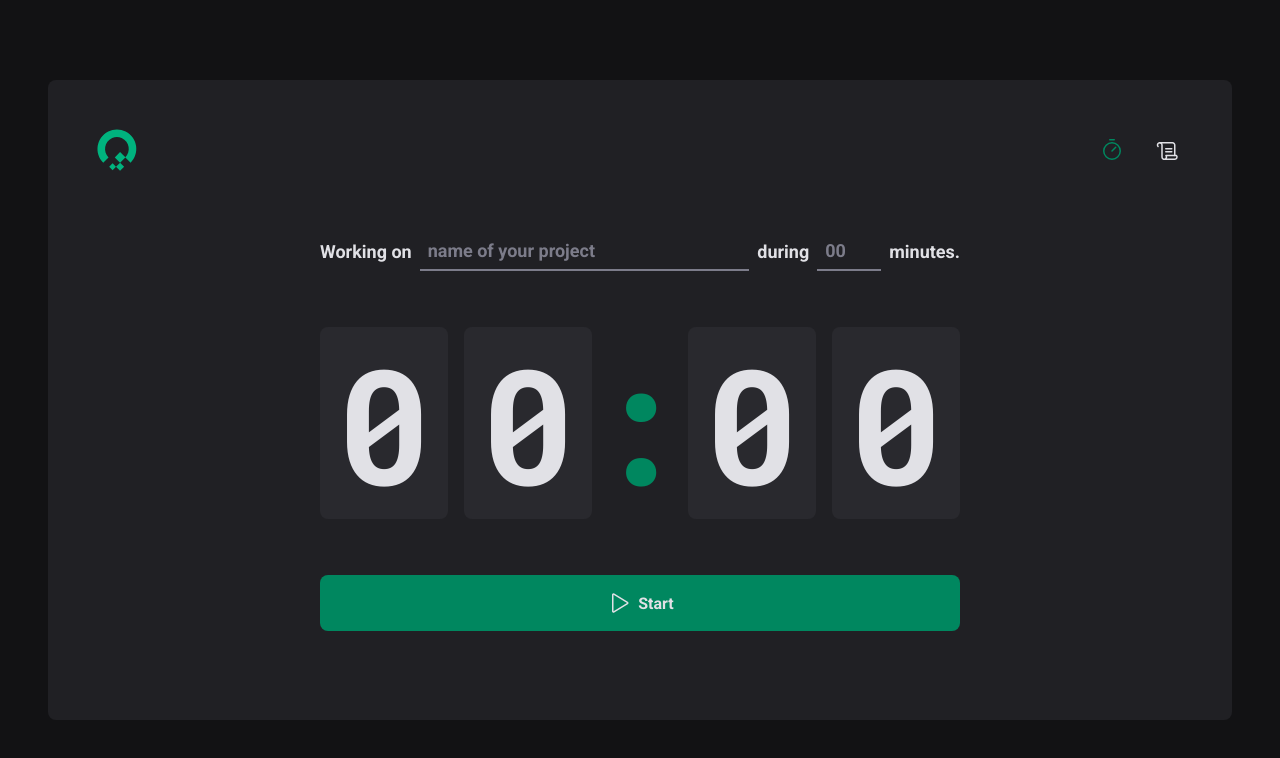
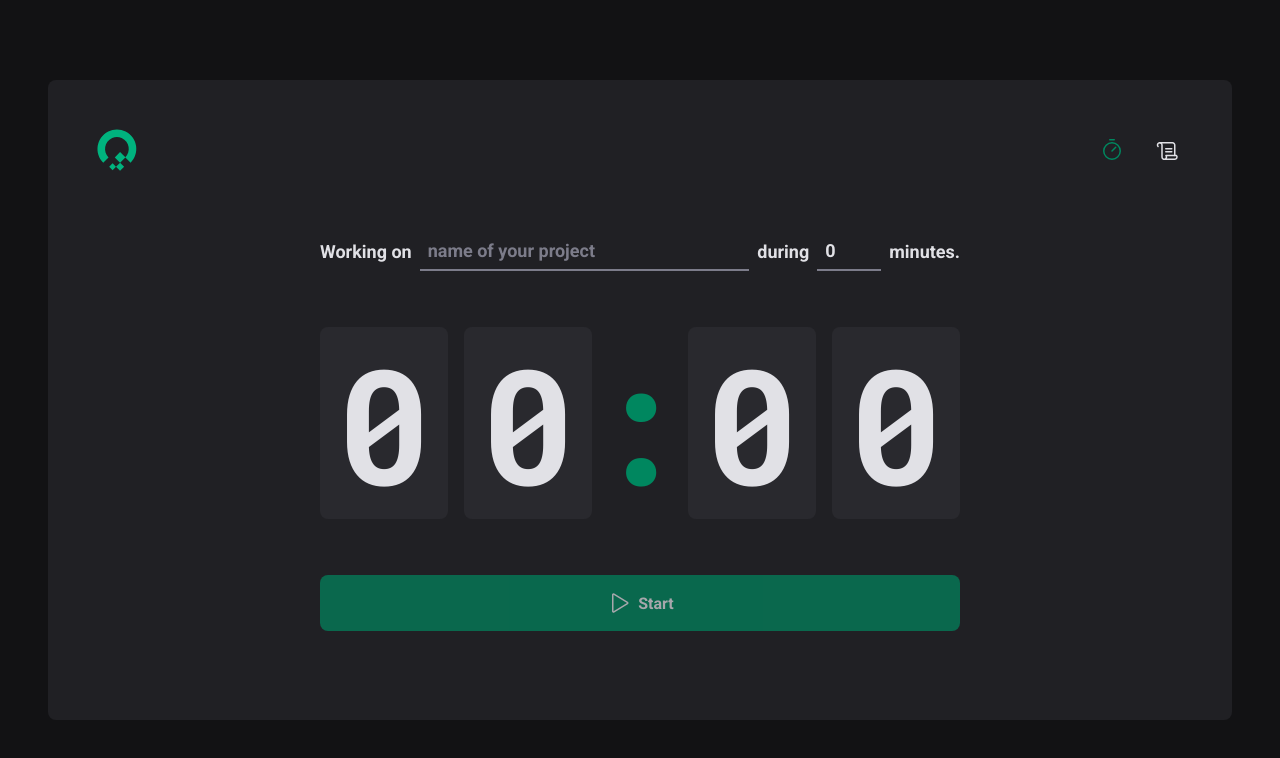
Before and after one commit to Fernandosilvasc/pomodoro_app, a React (Vite) app: page / in a window 1280 px wide. Shown: the top 758 px of the page. Built offline with nearby package versions, Linux system fonts and the light colour scheme.

Commit message:
feat: Set form validation.

```diff
--- a/package.json
+++ b/package.json
@@ -11,11 +11,14 @@
     "lint:fix": "eslint src --ext .ts,.tsx --fix"
   },
   "dependencies": {
+    "@hookform/resolvers": "^3.0.1",
     "phosphor-react": "^1.4.1",
     "react": "^18.2.0",
     "react-dom": "^18.2.0",
+    "react-hook-form": "^7.43.9",
     "react-router-dom": "^6.10.0",
-    "styled-components": "^5.3.9"
+    "styled-components": "^5.3.9",
+    "zod": "^3.21.4"
   },
   "devDependencies": {
     "@types/react": "^18.0.28",
--- a/src/pages/Home/index.tsx
+++ b/src/pages/Home/index.tsx
@@ -1,4 +1,7 @@
 import { Play } from 'phosphor-react';
+import { useForm } from 'react-hook-form';
+import { zodResolver } from '@hookform/resolvers/zod';
+import * as zod from 'zod';
 
 import {
   CountdownContainer,
@@ -10,16 +13,43 @@
   TaskInput,
 } from './styles';
 
+const newCycleFormValidationSchema = zod.object({
+  task: zod.string().min(1, 'Describe the task'),
+  minutesAmount: zod
+    .number()
+    .min(5, 'The task should have at least 5 minutes.')
+    .max(60, 'The task should have at most 60 minutes.'),
+});
+
+type NewCycleFormData = zod.infer<typeof newCycleFormValidationSchema>;
+
 export function Home(): JSX.Element {
+  const { register, handleSubmit, watch, reset } = useForm<NewCycleFormData>({
+    resolver: zodResolver(newCycleFormValidationSchema),
+    defaultValues: {
+      task: '',
+      minutesAmount: 0,
+    },
+  });
+
+  function handleCreateNewCycle(data: NewCycleFormData): void {
+    console.log(data);
+    reset();
+  }
+
+  const task = watch('task');
+  const isSubmitDisable = !task;
+
   return (
     <HomeContainer>
-      <form>
+      <form onSubmit={handleSubmit(handleCreateNewCycle)}>
         <FormContainer>
           <label htmlFor='task'>Working on</label>
           <TaskInput
             id='task'
             list='task-suggestions'
             placeholder='name of your project'
+            {...register('task')}
           />
 
           <datalist id='task-suggestions'>
@@ -37,6 +67,7 @@
             step={5}
             min={5}
             max={60}
+            {...register('minutesAmount', { valueAsNumber: true })}
           />
 
           <span>minutes.</span>
@@ -50,7 +81,7 @@
           <span>0</span>
         </CountdownContainer>
 
-        <StartCountdownButton type='submit'>
+        <StartCountdownButton disabled={isSubmitDisable} type='submit'>
           <Play size={24} />
           Start
         </StartCountdownButton>
```
Also changed, not shown: 1 other file (tests, documents, lock files or other folders).
